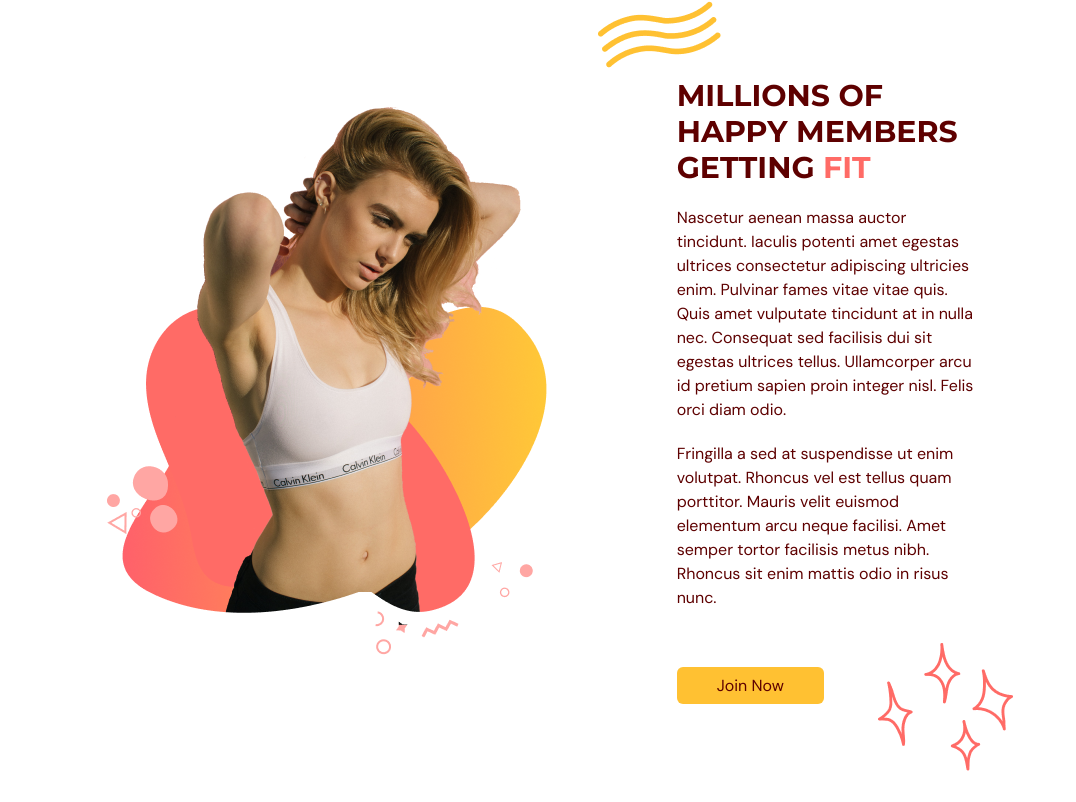
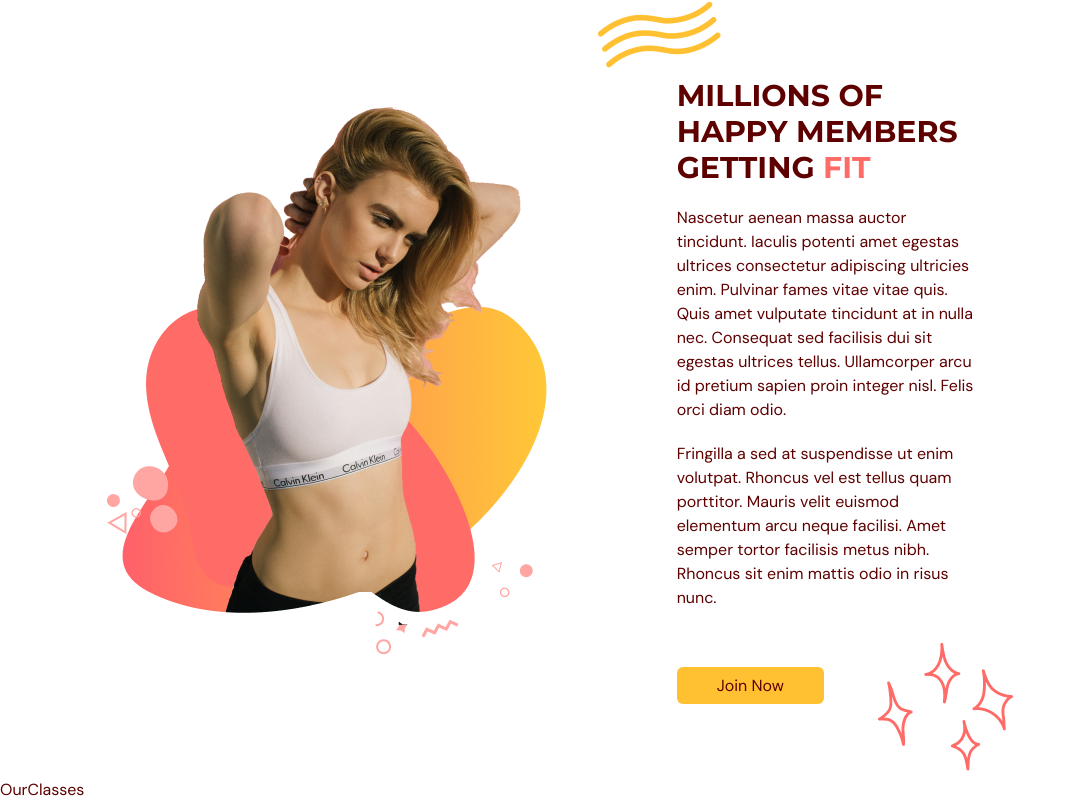
Before and after one commit to MichaelBMoss/EvoGym, a React (Vite) app: page / in a window 1280 px wide. Shown: the part 1458-2260 px from the top of the page, without its empty margins (0-1076 px from the left). Before the commit the page ends 2236 px from the top, so only its background shows below. Built offline with nearby package versions, Linux system fonts and the light colour scheme.

Commit message:
[WIP] Start feature: ourClasses component
  - Create src/scenes/ourClasses
  - Create ourClasses/index.tsx with boilerplate code

```diff
--- a/src/App.tsx
+++ b/src/App.tsx
@@ -1,6 +1,7 @@
 import Navbar from "@/scenes/navbar";
 import Home from '@/scenes/home';
 import Benefits from '@/scenes/benefits';
+import OurClasses from '@/scenes/ourClasses';
 import { useEffect, useState } from "react";
 import { SelectedPage } from "@/shared/types"
 
@@ -31,6 +32,7 @@
       />
       <Home setSelectedPage={setSelectedPage} />
       <Benefits setSelectedPage={setSelectedPage} />
+      <OurClasses setSelectedPage={setSelectedPage} />
     </div>
   );
 }
--- /dev/null
+++ b/src/scenes/ourClasses/index.tsx
@@ -0,0 +1,9 @@
+type Props = {}
+
+const OurClasses = (props: Props) => {
+  return (
+    <div>OurClasses</div>
+  )
+}
+
+export default OurClasses
```
